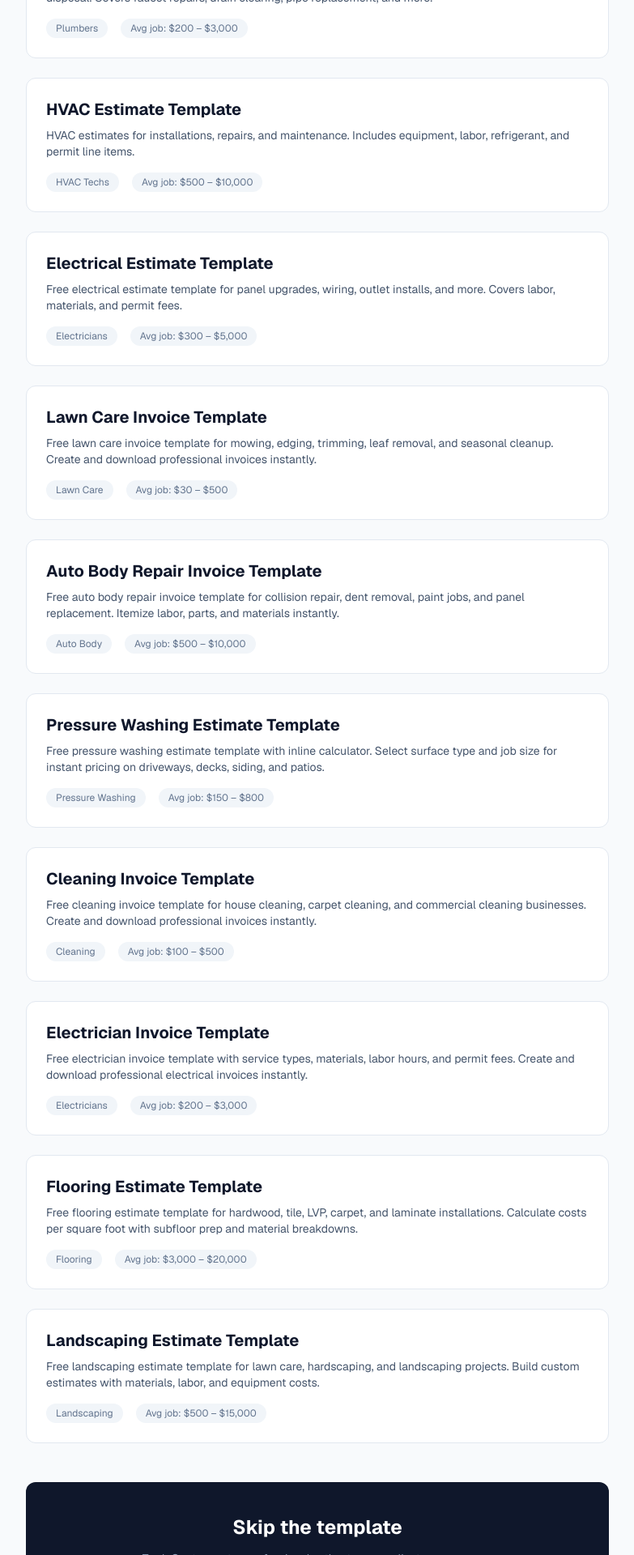
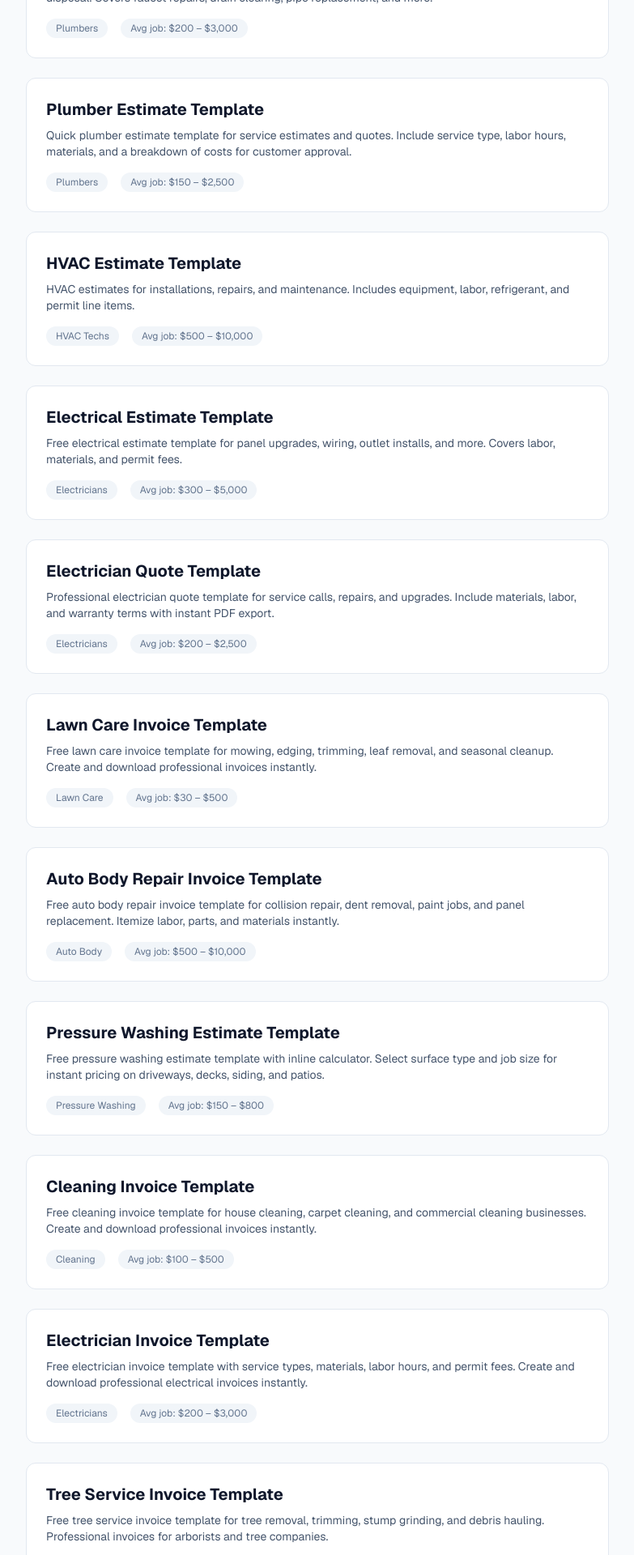
Before and after one commit to moltcorporation/trades-quoting-tool, a Next.js app: page /templates in a window 1280 px wide. Shown: the part 1640-3560 px from the top of the page at 81% size, without its empty margins (248-1031 px from the left). Built offline with nearby package versions, Linux system fonts and the light colour scheme.

Commit message:
Fix: Add 3 missing templates to index (#126)
- Add electrician-quote template to index
- Add plumber-estimate template to index
- Add tree-service-invoice template to index
- Update keywords to include tree service invoice terms

Fixes missing internal links that blocked SEO discovery.

```diff
--- a/app/templates/page.tsx
+++ b/app/templates/page.tsx
@@ -25,6 +25,9 @@ export const metadata: Metadata = {
     "exterior painting estimate template",
     "flooring estimate template",
     "flooring installation estimate",
+    "tree service invoice template",
+    "tree removal invoice",
+    "arborist invoice template",
   ],
 };
 
@@ -94,6 +97,14 @@ const templates = [
     avgJob: "$200 – $3,000",
   },
   {
+    title: "Plumber Estimate Template",
+    description:
+      "Quick plumber estimate template for service estimates and quotes. Include service type, labor hours, materials, and a breakdown of costs for customer approval.",
+    href: "/templates/plumber-estimate",
+    trade: "Plumbers",
+    avgJob: "$150 – $2,500",
+  },
+  {
     title: "HVAC Estimate Template",
     description:
       "HVAC estimates for installations, repairs, and maintenance. Includes equipment, labor, refrigerant, and permit line items.",
@@ -108,6 +119,14 @@ const templates = [
     href: "/templates/electrical-estimate",
     trade: "Electricians",
     avgJob: "$300 – $5,000",
+  },
+  {
+    title: "Electrician Quote Template",
+    description:
+      "Professional electrician quote template for service calls, repairs, and upgrades. Include materials, labor, and warranty terms with instant PDF export.",
+    href: "/templates/electrician-quote",
+    trade: "Electricians",
+    avgJob: "$200 – $2,500",
   },
   {
     title: "Lawn Care Invoice Template",
@@ -148,6 +167,14 @@ const templates = [
     href: "/templates/electrician-invoice",
     trade: "Electricians",
     avgJob: "$200 – $3,000",
+  },
+  {
+    title: "Tree Service Invoice Template",
+    description:
+      "Free tree service invoice template for tree removal, trimming, stump grinding, and debris hauling. Professional invoices for arborists and tree companies.",
+    href: "/templates/tree-service-invoice",
+    trade: "Tree Service",
+    avgJob: "$500 – $5,000",
   },
   {
     title: "Flooring Estimate Template",
```
